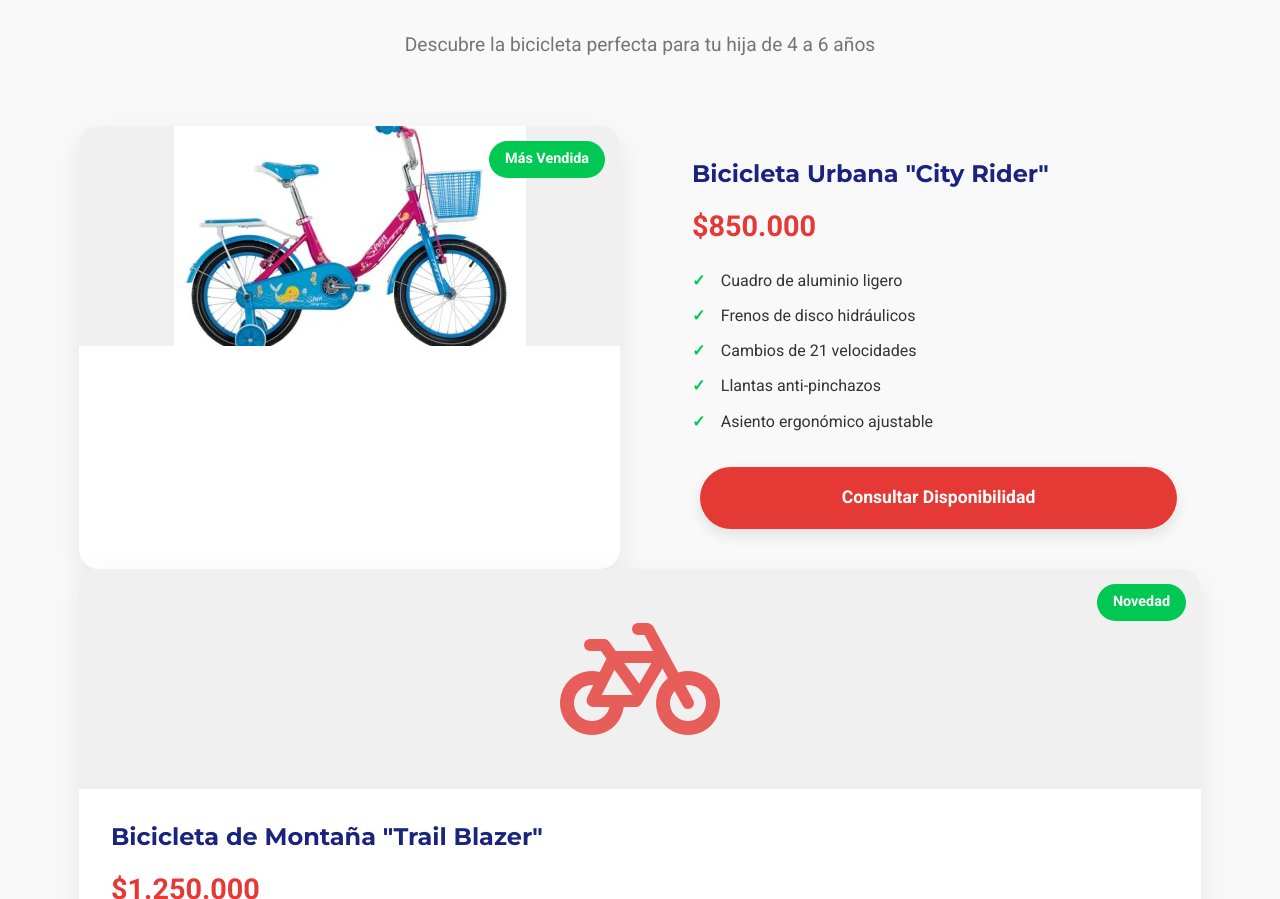
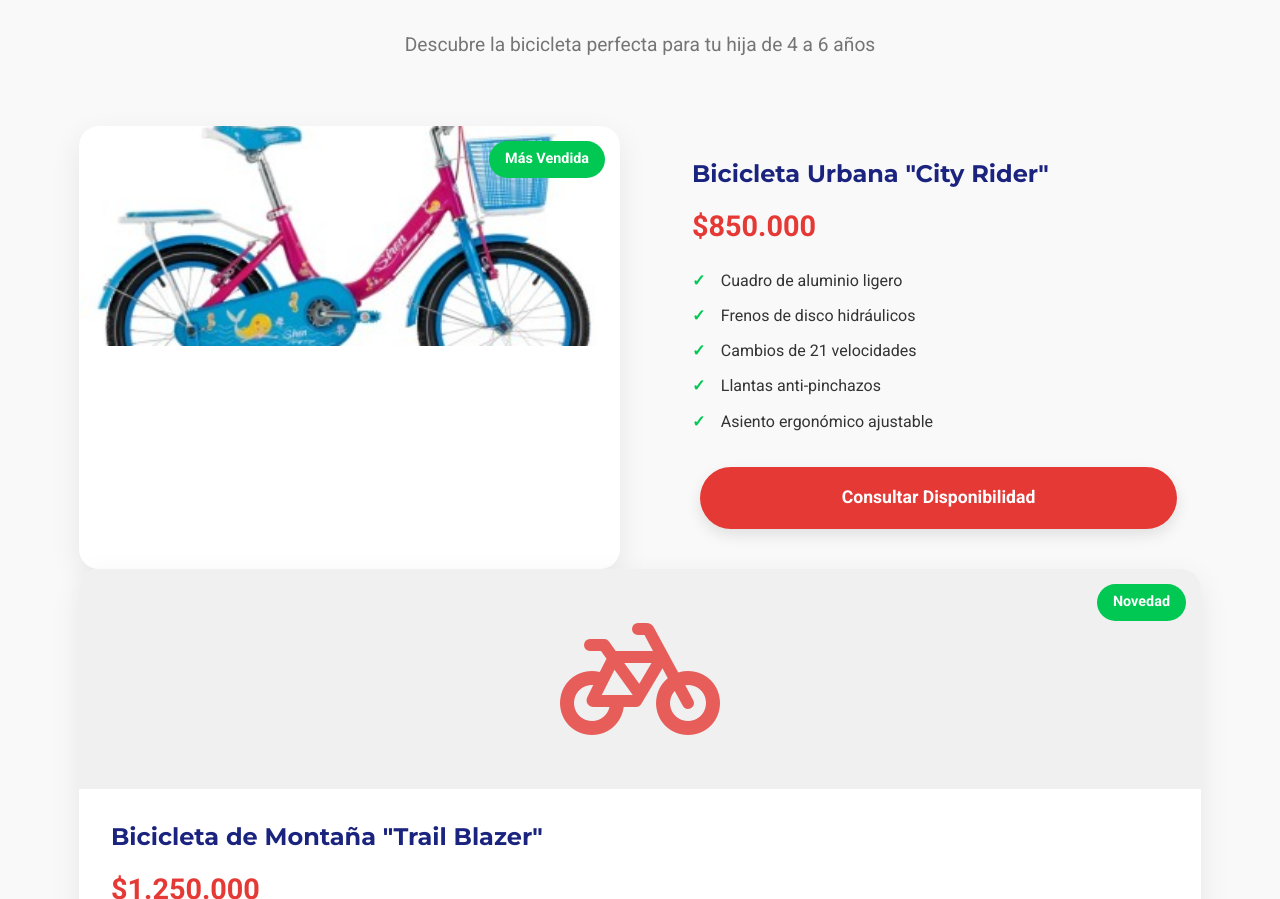
Before and after one commit to elispastorst/BIKER-10, a plain HTML site: page index.html in a window 1280 px wide. Shown: the part 2937-3836 px from the top of the page. Drawn offline with Linux system fonts and the light colour scheme; files whose address does not match are found by name.

Commit message:
Update index.html

```diff
--- a/index.html
+++ b/index.html
@@ -397,7 +397,15 @@
             color: var(--primary);
             opacity: 0.8;
         }
-
+        .bike-image img {
+            width: 100%;
+            height: 100%;
+            object-fit: cover;
+            display: block;
+        }
+        .bike-content {
+            padding: 2rem;
+        }
         .bike-content {
             padding: 2rem;
         }
```
